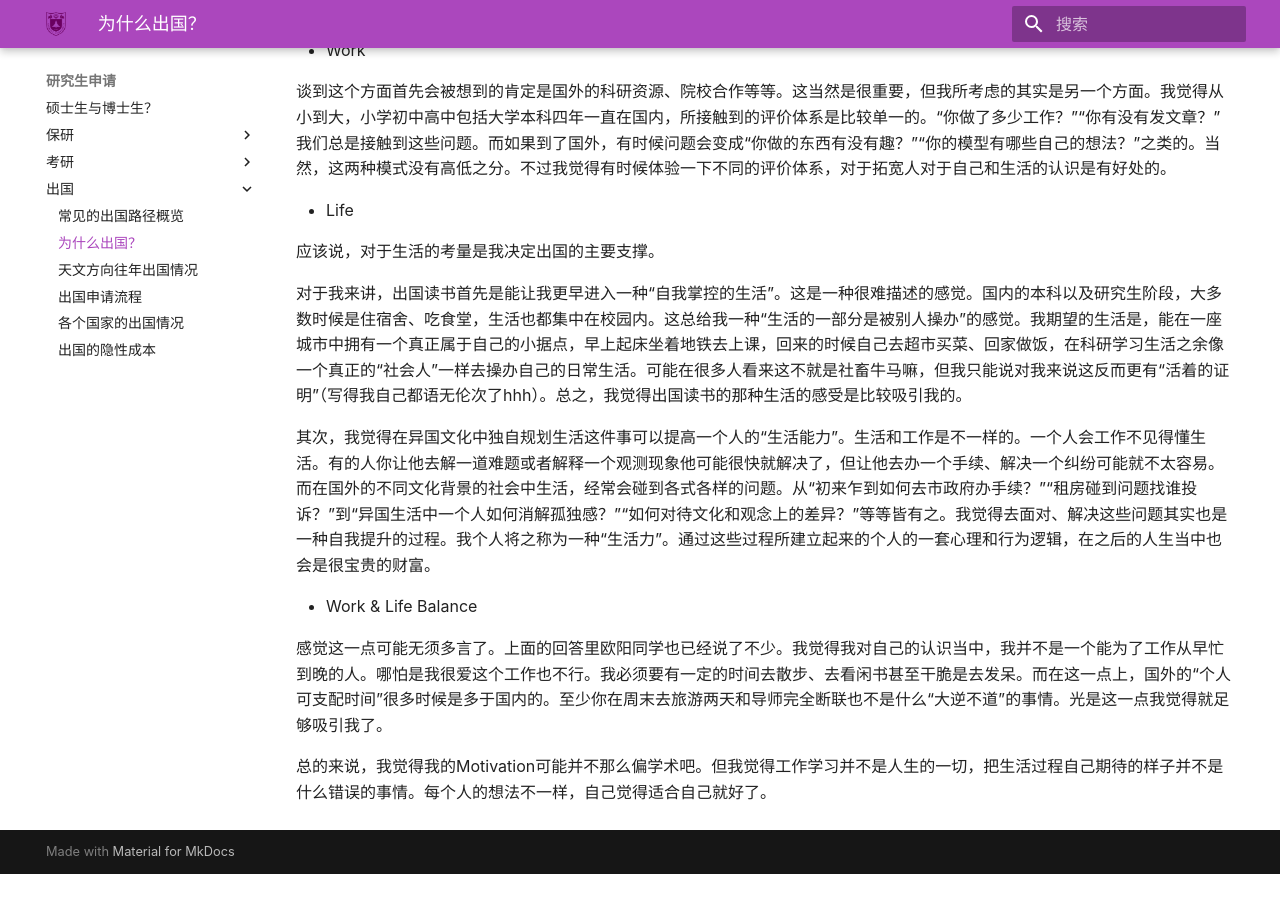
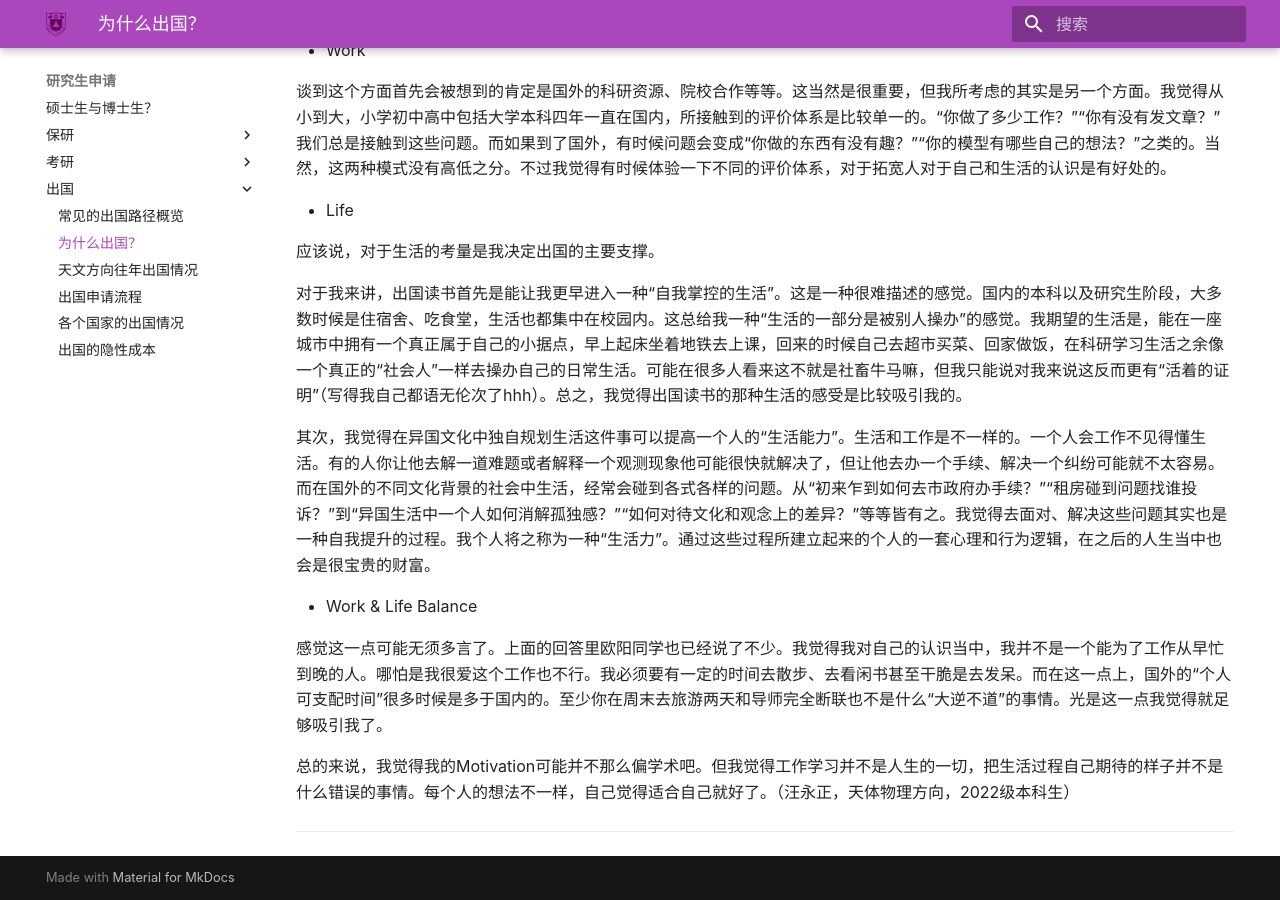
Before and after one commit to nju-astronomy/NJU-ASA, an MkDocs documentation site: the page built from docs/pathway/abroad/why_abroad.md, in a window 1280 px wide and 900 px high, scrolled down 1238 px. Built offline with MkDocs 1.6.1 and Material for MkDocs 9.7.7, drawn with Linux system fonts in a browser that asks for light colours; some web fonts are replaced; before the commit the page ends 2112 px from its top, so only the background shows below that.

Commit message:
Update why_abroad.md

```diff
--- a/docs/pathway/abroad/why_abroad.md
+++ b/docs/pathway/abroad/why_abroad.md
@@ -34,4 +34,6 @@
 
 感觉这一点可能无须多言了。上面的回答里欧阳同学也已经说了不少。我觉得我对自己的认识当中，我并不是一个能为了工作从早忙到晚的人。哪怕是我很爱这个工作也不行。我必须要有一定的时间去散步、去看闲书甚至干脆是去发呆。而在这一点上，国外的“个人可支配时间”很多时候是多于国内的。至少你在周末去旅游两天和导师完全断联也不是什么“大逆不道”的事情。光是这一点我觉得就足够吸引我了。
 
-总的来说，我觉得我的Motivation可能并不那么偏学术吧。但我觉得工作学习并不是人生的一切，把生活过程自己期待的样子并不是什么错误的事情。每个人的想法不一样，自己觉得适合自己就好了。
+总的来说，我觉得我的Motivation可能并不那么偏学术吧。但我觉得工作学习并不是人生的一切，把生活过程自己期待的样子并不是什么错误的事情。每个人的想法不一样，自己觉得适合自己就好了。（汪永正，天体物理方向，2022级本科生）
+
+---
```
